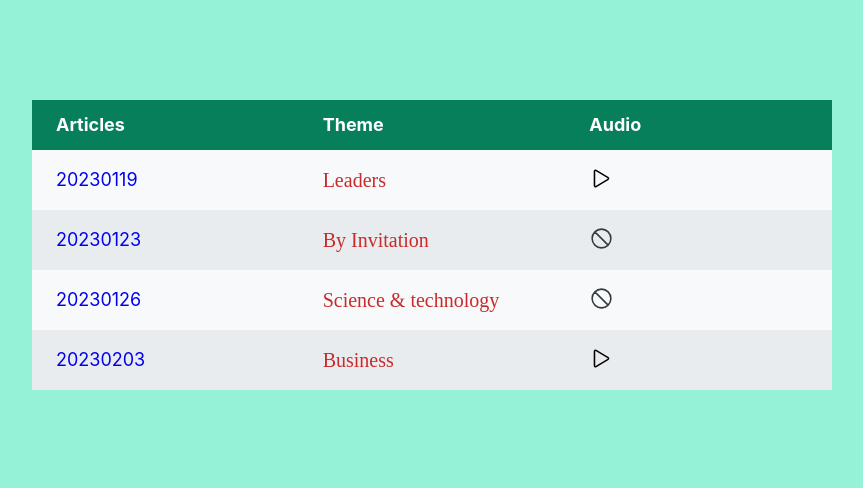
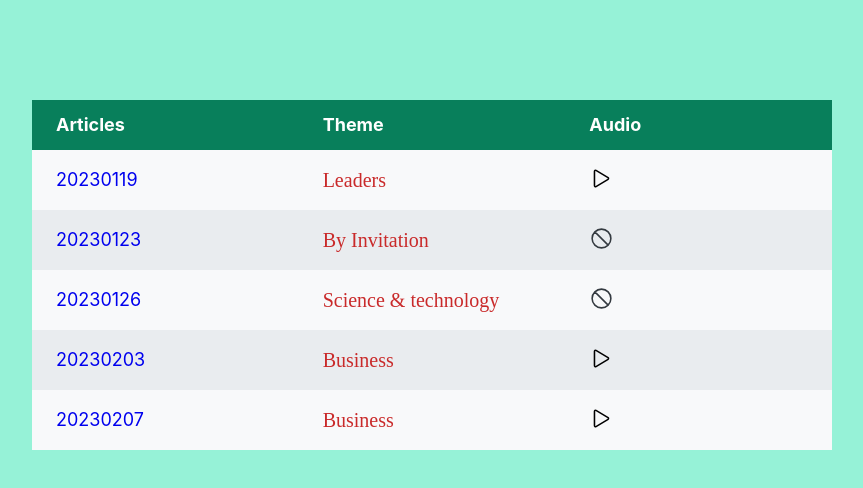
Before and after one commit to ascendho/The-Economist-Sharing, a plain HTML site: page entry/entry.html in a window 1280 px wide. Shown: the whole page, without its empty margins (208-1071 px from the left). Drawn offline with nearby package versions, Linux system fonts and the light colour scheme; files that its build step writes are made by us from their sources.

Commit message:
add 20230207

```diff
--- a/entry/entry.html
+++ b/entry/entry.html
@@ -33,8 +33,10 @@
         <td><a href="../articles/20230119.pdf" target="_blank">20230119</a></td>
 
         <td class="theme">Leaders</td>
-        <td><a class="audio" href="../audios/20230119.mp3" target="_blank"><img class="playerIcon" width="25px" height="25px"
-                                                                                src="../Img/play-outline.svg" alt="audio">
+        <td><a class="audio" href="../audios/20230119.mp3" target="_blank"><img class="playerIcon" width="25px"
+                                                                                height="25px"
+                                                                                src="../Img/play-outline.svg"
+                                                                                alt="audio">
         </a></td>
     </tr>
     <tr>
@@ -62,9 +64,20 @@
     <tr>
         <td><a href="../articles/20230203.pdf" target="_blank">20230203</a></td>
         <td class="theme">Business</td>
-        <td><a class="audio" href="../audios/20230203.mp3" target="_blank"><img class="playerIcon" width="25px" height="25px"
-                                                                                src="../Img/play-outline.svg" alt="audio"></a></td>
+        <td><a class="audio" href="../audios/20230203.mp3" target="_blank"><img class="playerIcon" width="25px"
+                                                                                height="25px"
+                                                                                src="../Img/play-outline.svg"
+                                                                                alt="audio"></a></td>
     </tr>
+    <tr>
+        <td><a href="../articles/20230207.pdf" target="_blank">20230207</a></td>
+        <td class="theme">Business</td>
+        <td><a class="audio" href="../audios/20230207.mp3" target="_blank"><img class="playerIcon" width="25px"
+                                                                                height="25px"
+                                                                                src="../Img/play-outline.svg"
+                                                                                alt="audio"></a></td>
+    </tr>
+
 
     </tbody>
 
```
Also changed, not shown: audios/cover/AI.jpg (added), 2 other files. Lines whose indentation alone changed are shown as unchanged.
